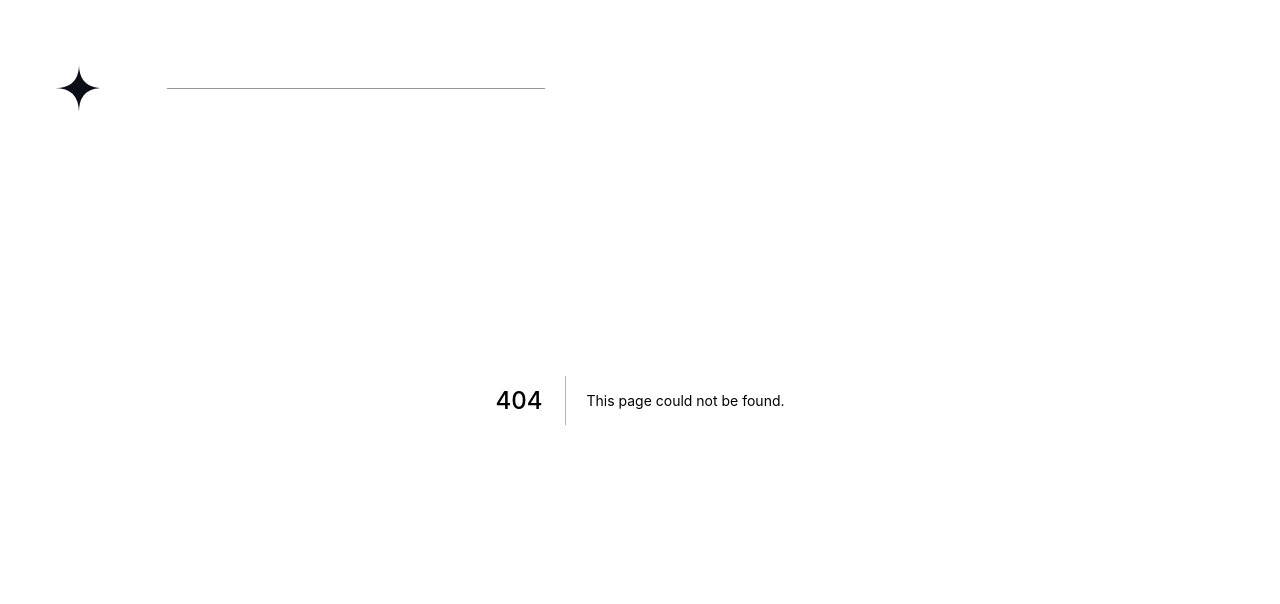
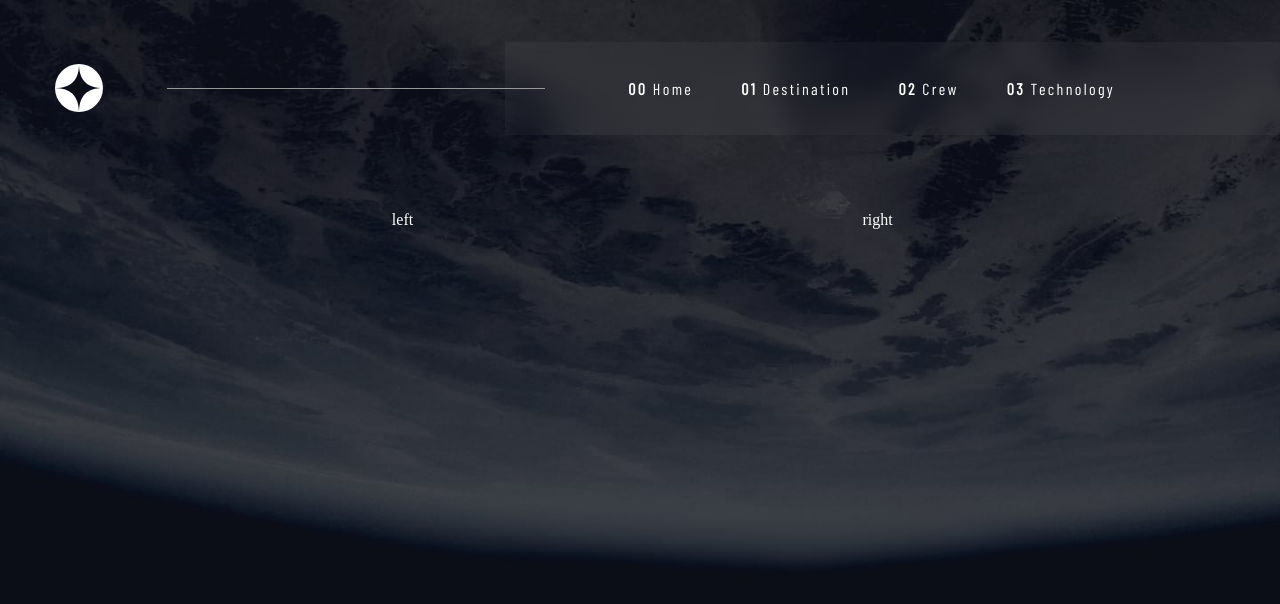
Before and after one commit to Hedg0305/front-end-mentor-space-tourism, a Next.js app: page /crew in a window 1280 px wide. Before the commit this address had no page. Shown: the top 604 px of the page. Built offline with nearby package versions, Linux system fonts and the light colour scheme; a web font is replaced by a local one.

Commit message:
Fix: First seconds without style WIP: Crew page

```diff
--- a/src/pages/_document.tsx
+++ b/src/pages/_document.tsx
@@ -1,6 +1,33 @@
 import Document, { Html, Head, Main, NextScript } from "next/document";
+import { ServerStyleSheet } from "styled-components";
 
 class MyDocument extends Document {
+  static async getInitialProps(ctx: any) {
+    const sheet = new ServerStyleSheet();
+    const originalRenderPage = ctx.renderPage;
+
+    try {
+      ctx.renderPage = () =>
+        originalRenderPage({
+          enhanceApp: (App: any) => (props: any) =>
+            sheet.collectStyles(<App {...props} />),
+        });
+
+      const initialProps = await Document.getInitialProps(ctx);
+      return {
+        ...initialProps,
+        styles: (
+          <>
+            {initialProps.styles}
+            {sheet.getStyleElement()}
+          </>
+        ),
+      };
+    } finally {
+      sheet.seal();
+    }
+  }
+
   render() {
     return (
       <Html>
--- /dev/null
+++ b/src/pages/crew.tsx
@@ -0,0 +1,14 @@
+import { Wrapper, Content } from "@/styles/Crew.styles";
+
+const Crew = () => {
+  return (
+    <Wrapper>
+      <Content>
+        <h1>left</h1>
+        <h1>right</h1>
+      </Content>
+    </Wrapper>
+  );
+};
+
+export default Crew;
--- a/src/pages/destination.tsx
+++ b/src/pages/destination.tsx
@@ -17,6 +17,7 @@ import {
 
 import Moon from "@/assets/destination/image-moon.png";
 import InfoBox from "@/components/InfoBox";
+import ContentTitle from "@/components/ContentTitle";
 
 const description =
   "Lorem ipsum dolor sit amet consectetur, adipisicing elit. Reprehenderit quae voluptate ratione similique vel sunt?";
@@ -26,9 +27,7 @@ const Destination = () => {
     <Wrapper>
       <Content>
         <LeftContent>
-          <LeftTitle>
-            <span>01</span> Pick your destination
-          </LeftTitle>
+          <ContentTitle number="01" title="Pick your destination" />
 
           <DestinationImageWrapper>
             <Image src={Moon} alt="moon" />
--- /dev/null
+++ b/src/styles/Crew.styles.ts
@@ -0,0 +1,20 @@
+import styled from "styled-components";
+import BackgroundImage from "@/assets/crew/background-crew-desktop.jpg";
+
+export const Wrapper = styled.div`
+  height: 100vh;
+  width: 100%;
+  background: url(${BackgroundImage.src}) no-repeat;
+  background-size: cover;
+
+  padding-top: 212px;
+  padding-inline: 165px;
+`;
+
+export const Content = styled.div`
+  display: grid;
+  grid-template-columns: 1fr 1fr;
+  place-items: center;
+
+  color: ${({ theme }) => theme.colors.light_text};
+`;
```
Also changed, not shown: src/components/ContentTitle/ContentTitle.styles.ts (added, +14 -0 lines), src/components/ContentTitle/index.tsx (added, +19 -0 lines).
